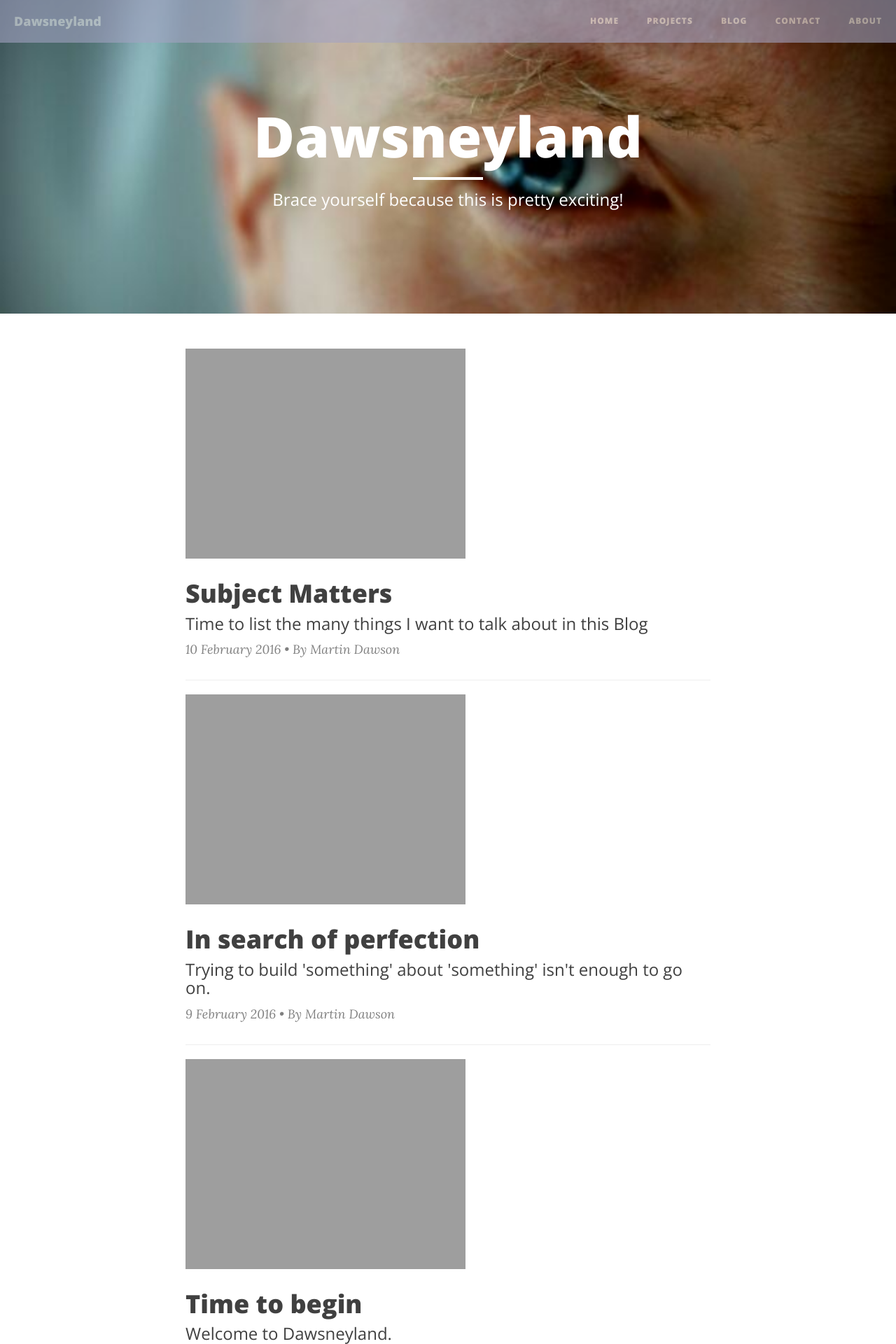
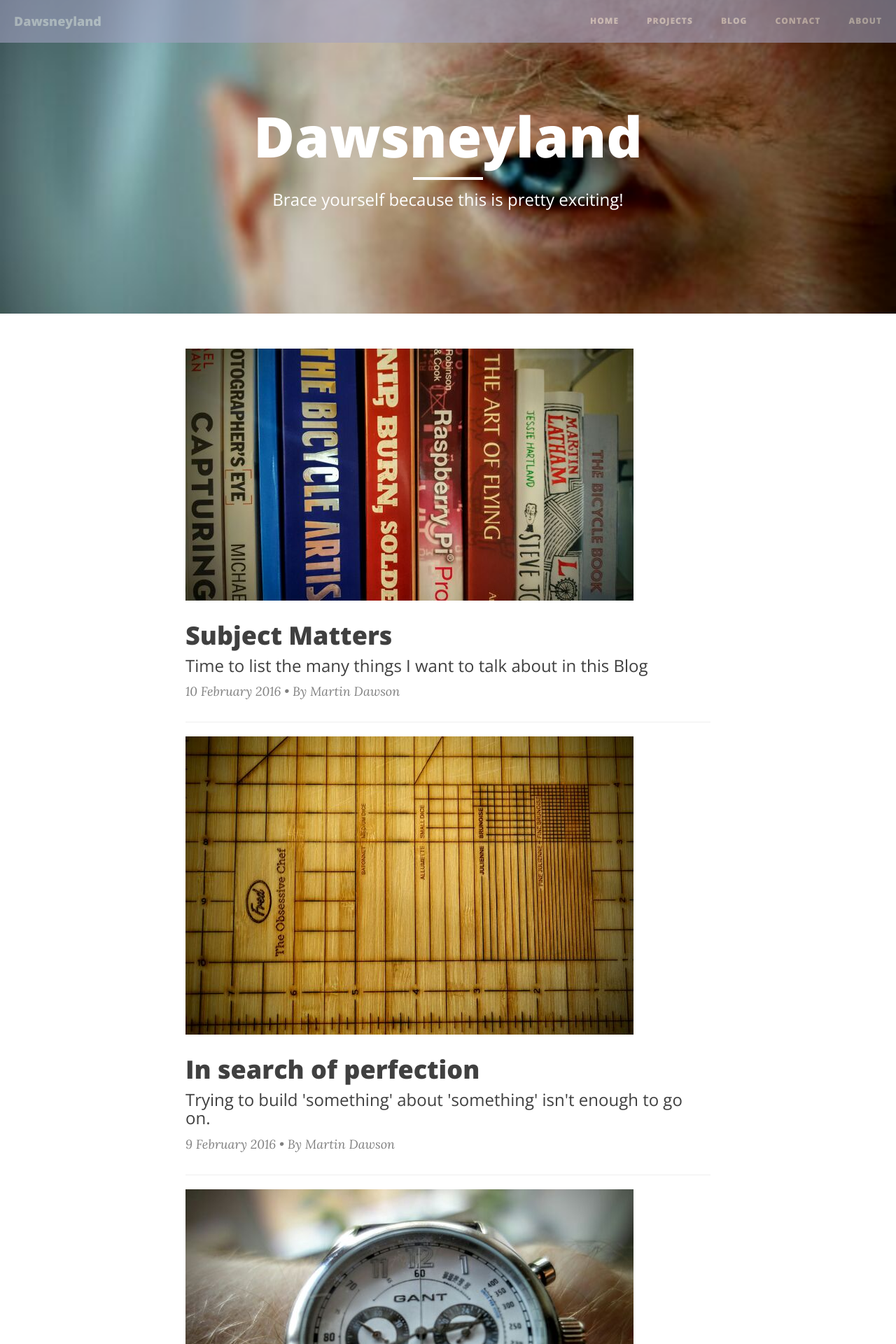
Before and after one commit to dawsneyland/formerdland, a Jekyll site: the page built from index.html, in a window 1280 px wide. Shown: the top 1920 px of the page at 70% size. Built offline with Jekyll 4.4.1, drawn with Linux system fonts in a browser that asks for light colours; nearby versions of some CDN libraries; the list of posts is cut into pages by our own code.

Commit message:
Update index.html

```diff
--- a/index.html
+++ b/index.html
@@ -7,7 +7,7 @@ description: "Brace yourself because this is pretty exciting!"
 {% for post in paginator.posts %}
 <div class="post-preview">
     <a href="{{ post.url | prepend: site.baseurl }}">
-        <img src="url('{{ site.baseurl }}/{{ page.header-img }}')" class="img-responsive" >
+        <img src="{{ post.header-img | prepend: site.baseurl }}" class="img-responsive" alt="" >
         <h2 class="post-title">            {{ post.title }}
         </h2>
         {% if post.subtitle %}
```
